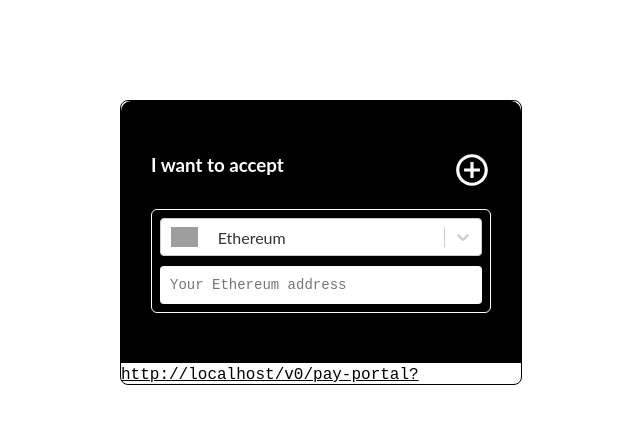
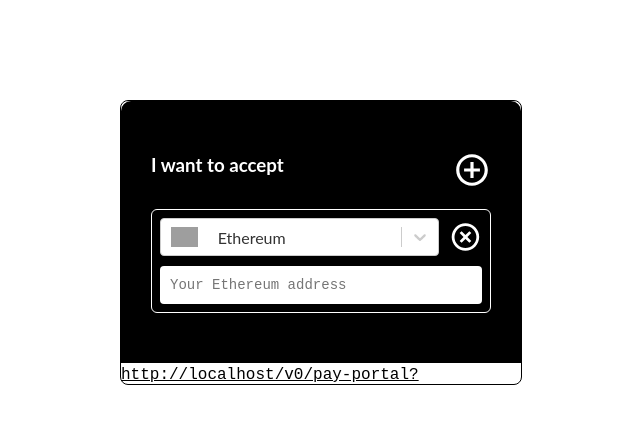
Before and after one commit to dawsbot/accepteth, a Next.js app: page /v0/build-portal in a window 1280 px wide. Shown: the top 424 px of the page, without its empty margins (319-959 px from the left). Built offline with nearby package versions, Linux system fonts and the light colour scheme; grey boxes are pictures that could not be loaded.

Commit message:
delete button functionality

```diff
--- a/pages/_app.tsx
+++ b/pages/_app.tsx
@@ -10,7 +10,6 @@
     font-size: 16px;
     padding: 0px;
     margin: 0px;
-  /* align-items: center; */
   }
 `;
 
--- a/pages/v0/build-portal.tsx
+++ b/pages/v0/build-portal.tsx
@@ -3,6 +3,7 @@
 
 import Select from "react-select";
 import { BiPlusCircle } from "react-icons/bi";
+import { TiDeleteOutline } from "react-icons/ti";
 
 import { images } from "../../src/utils/images";
 import { CenterChildren } from "../../src/components/CenterChildren";
@@ -67,6 +68,10 @@
   justify-content: space-between;
   display: flex;
   align-items: center;
+`;
+
+const SelectContainer = styled.div`
+  display: flex;
 `;
 
 const initialState = Object.keys(images).reduce((acc, tokenName) => {
@@ -155,7 +160,13 @@
                     borderRadius: "6px",
                   }}
                 >
+                  <SelectContainer>
                     <Select
+                      styles={{
+                        container: () => ({
+                          width: "100%",
+                        }),
+                      }}
                       value={selectedValue}
                       label="Select CryptoCurrency"
                       options={currentAddressOptions}
@@ -173,6 +184,28 @@
                         });
                       }}
                     />
+                    <BiPlusCircle
+                      color="white"
+                      size="38"
+                      style={{
+                        marginLeft: "10px",
+                        cursor: "pointer",
+                        transform: "rotate(45deg)",
+                      }}
+                      onClick={() => {
+                        editWalletAddress(selectedValue.value, {
+                          value: "",
+                          visible: false,
+                        });
+                      }}
+                    />
+                    {/* <TiDeleteOutline
+                      style={{ marginLeft: "6px" }}
+                      color="white"
+                      size="44"
+                      onClick={() => {}}
+                    /> */}
+                  </SelectContainer>
                   <Input
                     value={address}
                     onChange={(e) =>
--- a/src/components/TokenBody.tsx
+++ b/src/components/TokenBody.tsx
@@ -36,6 +36,7 @@
   align-items: center;
   position: relative;
   font-size: 14px;
+  background-color: lightgrey;
 `;
 const CopyButton = styled.button`
   cursor: pointer;
@@ -113,7 +114,7 @@
         </div>
         <AddressWithCopy address={address} />
         <Or>or</Or>
-        Scan here:
+        Scan Here:
         <QRContainer>
           <QRCode value={address} size={180} />
         </QRContainer>
```
Lines whose indentation alone changed are shown as unchanged.
